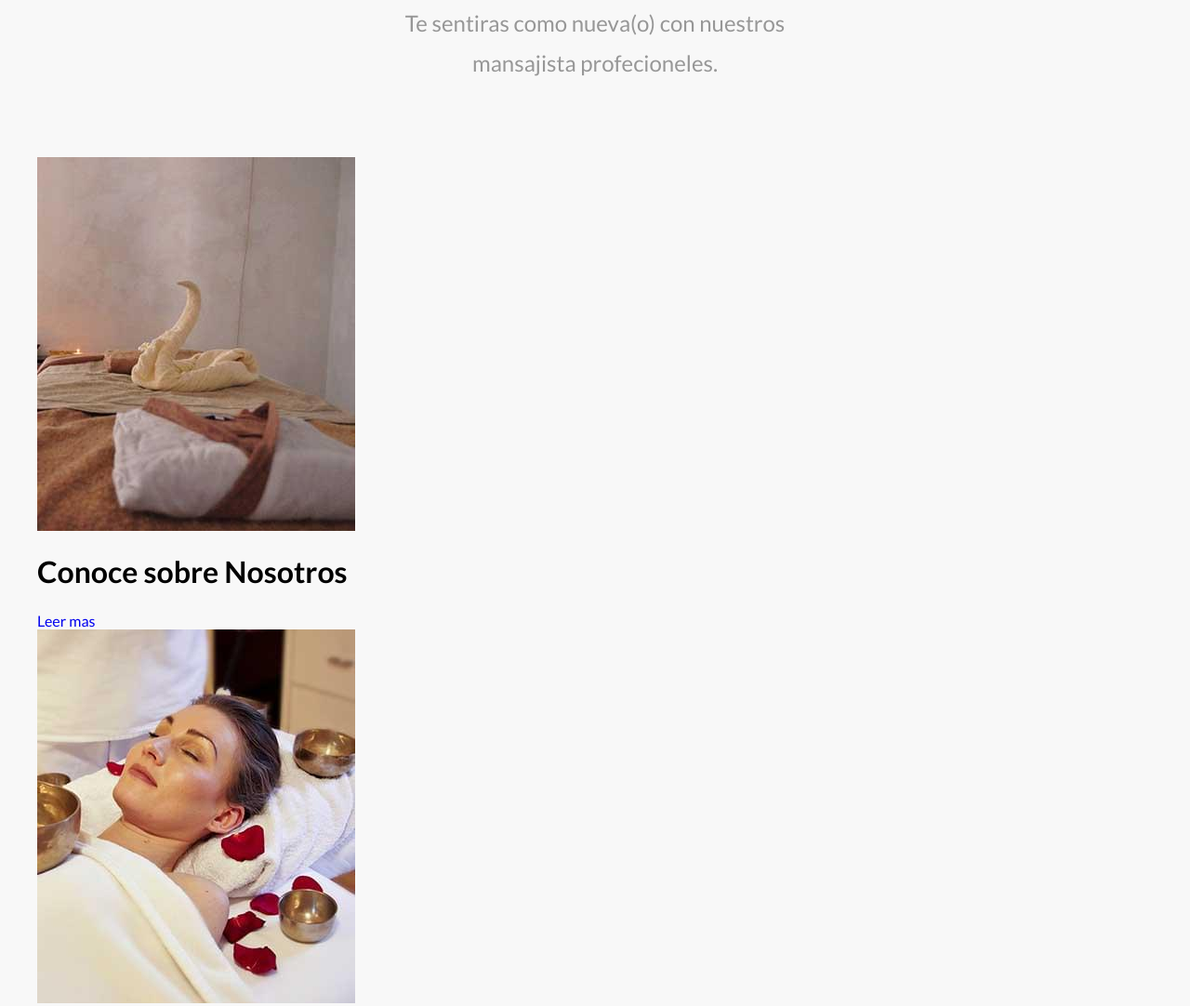
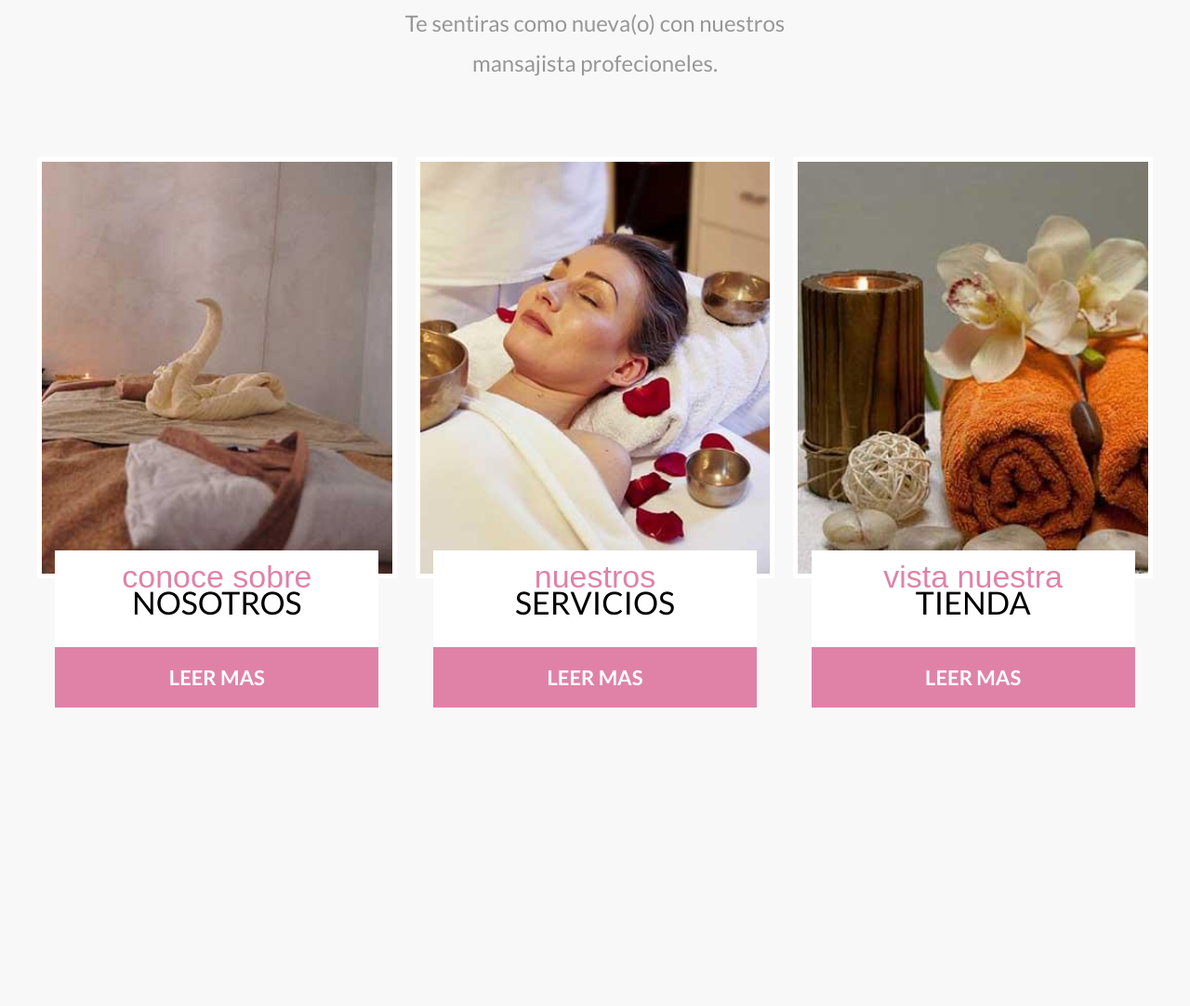
Before and after one commit to johnburetdev/carolinaSpa, a website: page index.html in a window 1280 px wide. Shown: the part 1135-2217 px from the top of the page at 93% size. After the commit the page ends 1946 px from the top, so only its background shows below. Drawn offline with Linux system fonts and the light colour scheme; a web font is replaced by a local one.

Commit message:
CARDS TERMINADAS

```diff
--- a/index.html
+++ b/index.html
@@ -23,19 +23,29 @@
 
             <nav class="sociales">
                 <a class="sociales__enlace" href="https://facebook.com">
-                    <span class="sociales__accesible">Facebook</span>
+                    <span class="sociales__accesible">
+                        Facebook
+                    </span>
                 </a>
                 <a class="sociales__enlace" href="https://x.com">
-                    <span class="sociales__accesible">X</span>
+                    <span class="sociales__accesible">
+                        X
+                    </span>
                 </a>
                 <a class="sociales__enlace" href="https://instagram.com">
-                    <span class="sociales__accesible">Instagram</span>
+                    <span class="sociales__accesible">
+                        Instagram
+                    </span>
                 </a>
                 <a class="sociales__enlace" href="https://youtube.com">
-                    <span class="sociales__accesible">YouTube</span>
+                    <span class="sociales__accesible">
+                        YouTube
+                    </span>
                 </a>
                 <a class="sociales__enlace" href="https://tiktok.com">
-                    <span class="sociales__accesible">TikTok</span>
+                    <span class="sociales__accesible">
+                        TikTok
+                    </span>
                 </a>
             </nav>
         </div>
@@ -44,11 +54,21 @@
     <div class="navegacion">
         <div class="navegacion__border">
             <nav class="navegacion__contenedor">
-                <a href="#" class="navegacion__enlace">Inicio</a>
-                <a href="#" class="navegacion__enlace">Nosotros</a>
-                <a href="#" class="navegacion__enlace">Servicios</a>
-                <a href="#" class="navegacion__enlace">Productos</a>
-                <a href="#" class="navegacion__enlace">Contacto</a>
+                <a href="#" class="navegacion__enlace">
+                    Inicio
+                </a>
+                <a href="#" class="navegacion__enlace">
+                    Nosotros
+                </a>
+                <a href="#" class="navegacion__enlace">
+                    Servicios
+                </a>
+                <a href="#" class="navegacion__enlace">
+                    Productos
+                </a>
+                <a href="#" class="navegacion__enlace">
+                    Contacto
+                </a>
             </nav>
         </div>
     </div>
@@ -68,34 +88,62 @@
     </section>
 
     <section class="bienvenida seccion">
-        <h1 class="bienvenida__heading">Bienvenida(o) a nuestro <span>sitio web</span></h1>
-        <p class="bienvenida__texto">Te sentiras como nueva(o) con nuestros mansajista profecioneles.</p>
+        <h1 class="bienvenida__heading">
+            Bienvenida(o) a nuestro
+            <span>
+                sitio web
+            </span>
+        </h1>
+        <p class="bienvenida__texto">
+            Te sentiras como nueva(o) con nuestros mansajista profecioneles.
+        </p>
     </section>
 
     <section class="cards">
         <div class="cards__grid contenedor">
 
             <div class="card">
-                <img class="card__imgeb=nb" src="build/img/servicio_01.jpg" alt="imagen servicio">
+                <img class="card__imagen" src="build/img/servicio_01.jpg" alt="imagen servicio">
                 <div class="card__contenido">
-                    <h2 class="card__heading">Conoce sobre <span>Nosotros</span></h2>
-                    <a href="#" class="card__enlace">Leer mas</a>
+                    <h2 class="card__heading">
+                        Conoce sobre
+                        <span>
+                            Nosotros
+                        </span>
+                    </h2>
+                    <a href="#" class="card__enlace">
+                        Leer mas
+                    </a>
                 </div>
             </div> <!--Servicio-->
 
             <div class="card">
-                <img class="card__imgeb=nb" src="build/img/servicio_02.jpg" alt="imagen servicio">
+                <img class="card__imagen" src="build/img/servicio_02.jpg" alt="imagen servicio">
                 <div class="card__contenido">
-                    <h2 class="card__heading">Nuestros <span>servicios</span></h2>
-                    <a href="#" class="card__enlace">Leer mas</a>
+                    <h2 class="card__heading">
+                        Nuestros
+                        <span>
+                            servicios
+                        </span>
+                    </h2>
+                    <a href="#" class="card__enlace">
+                        Leer mas
+                    </a>
                 </div>
             </div> <!--Servicio-->
 
             <div class="card">
-                <img class="card__imgeb=nb" src="build/img/servicio_03.jpg" alt="imagen servicio">
+                <img class="card__imagen" src="build/img/servicio_03.jpg" alt="imagen servicio">
                 <div class="card__contenido">
-                    <h2 class="card__heading">vistra nuestra <span>Tienda</span></h2>
-                    <a href="#" class="card__enlace">Leer mas</a>
+                    <h2 class="card__heading">
+                        vista nuestra
+                        <span>
+                            Tienda
+                        </span>
+                    </h2>
+                    <a href="#" class="card__enlace">
+                        Leer mas
+                    </a>
                 </div>
             </div> <!--Servicio-->
 
--- /dev/null
+++ b/src/scss/ui/contenido/_cards.scss
@@ -0,0 +1,53 @@
+@use 'base/mixins' as m;
+@use 'base/variables' as v;
+
+.cards{
+    &__grid{
+        @include m.tablet {
+            @include m.grid(3, 2rem)
+        }
+    }
+}
+
+.card{
+    max-width: 35rem;
+    margin: 0 auto 2rem auto;
+
+    &:last-of-type{
+        margin-bottom: 0;
+    }
+
+    @include m.tablet {
+        max-width: unset;
+        margin: 0;
+    }
+
+    &__imagen{
+        width: 100%;
+        border: .5rem solid v.$blanco;
+        transition-property: scale rotate;
+        transition-duration: 300ms;
+
+        &:hover{
+            transform: rotate(4deg) scale(1.3);
+        }
+    }
+
+    &__contenido{
+        background-color: v.$blanco;
+        max-width: 90%;
+        margin: 0 auto;
+        transform: translateY(-5rem);
+
+    }
+
+    &__heading{
+        @include m.headingCursiva;
+        font-size: 3.4rem;
+        padding: 1.5rem 0;
+    }
+    &__enlace{
+        @include m.boton(v.$secundario, v.$blanco);
+        display: block;
+    }
+}
--- a/src/scss/ui/contenido/_index.scss
+++ b/src/scss/ui/contenido/_index.scss
@@ -1 +1,2 @@
 @forward 'bienvenida';
+@forward 'cards';
```
Also changed, not shown: build/css/app.css, 1 other file.
